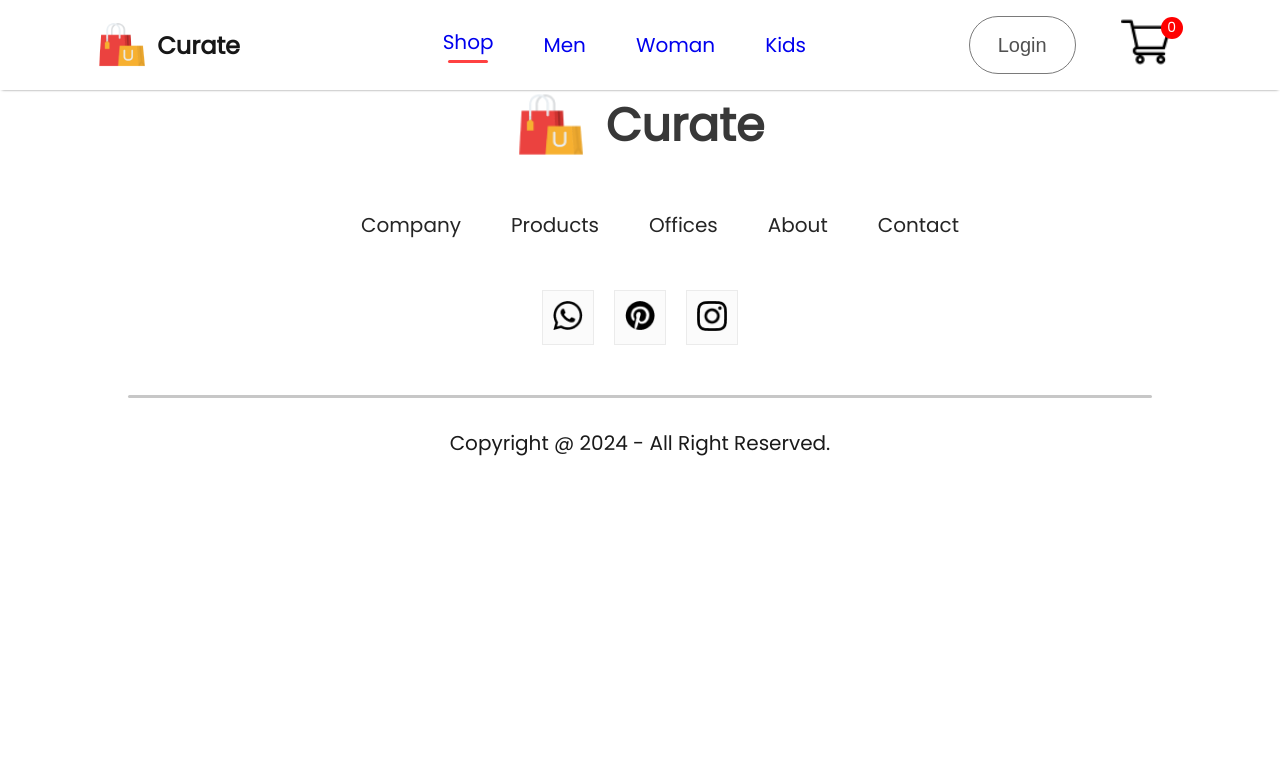
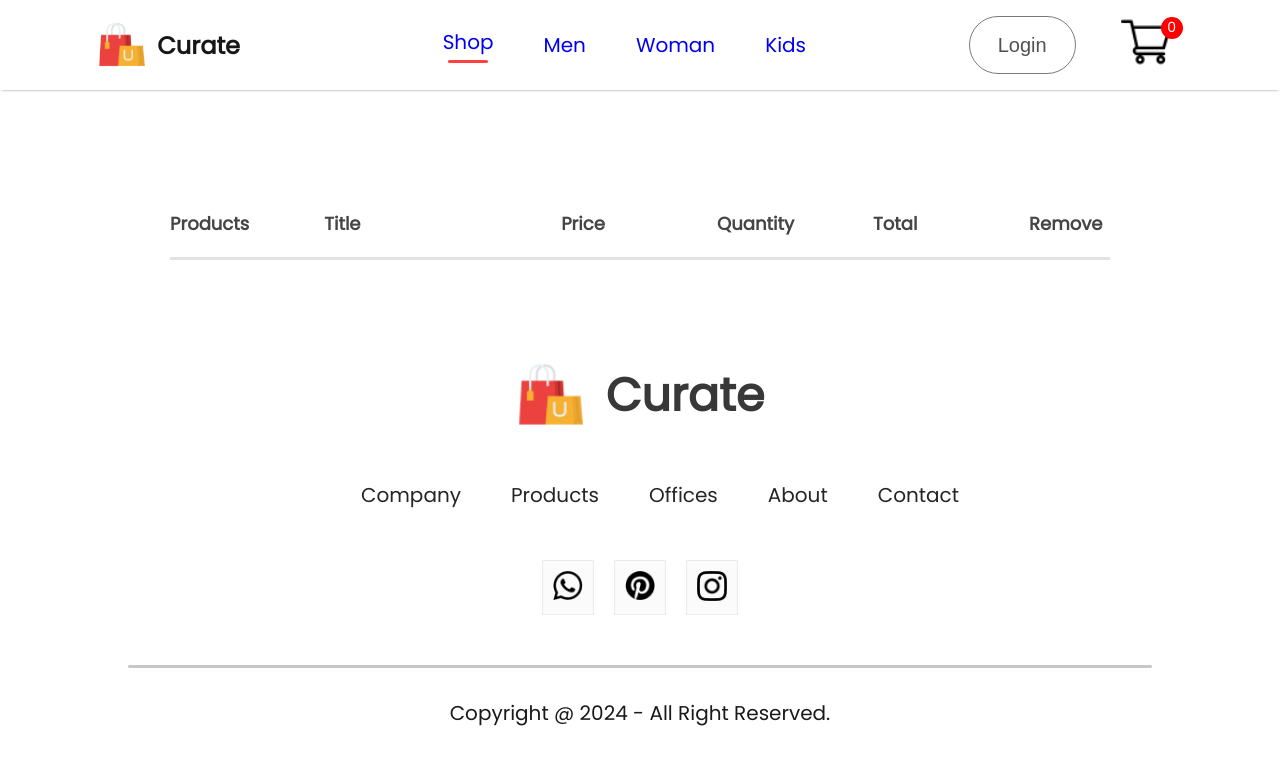
Before and after one commit to gfaruk02/react-ecommerce-client, a React (Vite) app: page /cart in a window 1280 px wide. Shown: the top 764 px of the page. Built offline with nearby package versions, Linux system fonts and the light colour scheme.

Commit message:
deasign cart items page

```diff
--- a/src/Components/CartItems/CartItems.css
+++ b/src/Components/CartItems/CartItems.css
@@ -0,0 +1,37 @@
+.cartitems{
+    margin: 100px 170px;
+}
+.cartitems hr{
+    height: 3px;
+    background: #e2e2e2;
+    border: 0;
+}
+.cartitems-format-main{
+    display: grid;
+    grid-template-columns: 0.5fr 2fr 1fr 1fr 1fr 1fr;
+    align-items: center;
+    gap: 75px;
+    padding:  20px 0px;
+    color: #454545;
+    font-size: 18px;
+    font-weight: 600;
+}
+.cartitems-format{
+    font-size: 17px;
+    font-weight: 500;
+}
+.carticon-product-icon{
+    height: 76px;
+    /* width: 120px; */
+}
+.cartitem-remove-icon{
+    width: 15px;
+    margin: 0px 40px;
+    cursor: pointer;
+}
+.cartitem-quantity{
+    width: 56px;
+    height: 42px;
+    border: 2px solid #ebebeb;
+    background: #fff;
+}
--- a/src/Components/CartItems/CartItems.jsx
+++ b/src/Components/CartItems/CartItems.jsx
@@ -1,9 +1,39 @@
+import { useContext } from 'react';
 import './CartItems.css'
+import { ShopContext } from '../../Context/ShopContext';
+import cart_cross_icon from '../Assets/cart_cross_icon.png'
+const CartItems = () => {
+    const {all_product, cartItems, removeFromCart} = useContext(ShopContext);
+    // console.log(all_product);
+    console.log(cartItems);
+    return (
+        <div className="cartitems">
+            <div className="cartitems-format-main">
+            <p>Products</p>
+            <p>Title</p>
+            <p>Price</p>
+            <p>Quantity</p>
+            <p>Total</p>
+            <p>Remove</p>
+            </div>
+            <hr />
+            {
+                all_product?.map((e)=>{
+                    if(cartItems[e.id]>0){
+                        return <>
+                        <div className="cartitems-format cartitems-format-main">
+                        <img src={e.image} alt="" className='carticon-product-icon' />
+                        <p>{e.name}</p>
+                        <p>${e.new_price}</p>
+                        <button className='cartitem-quantity'> {cartItems[e.id]} </button>
+                        <p>${e.new_price*cartItems[e.id]} </p>
+                        <img className='cartitem-remove-icon' src={cart_cross_icon} alt="" onClick={()=>{removeFromCart(e.id)}}/>
 
-const CartItems = () => {
-    return (
-        <div className="CartItems">
-
+                    </div>
+                        </>
+                    }
+                })
+            }
         </div>
     );
 };
--- a/src/Context/ShopContext.jsx
+++ b/src/Context/ShopContext.jsx
@@ -21,6 +21,7 @@
     }
 
     const contextValue = { all_product, cartItems, addToCart, removeFromCart };
+
     return (
         <ShopContext.Provider value={contextValue}>
             {props.children}
--- a/src/Pages/Cart.jsx
+++ b/src/Pages/Cart.jsx
@@ -3,7 +3,7 @@
 const Cart = () => {
     return (
         <div>
-            <CartItems />
+         <CartItems></CartItems>
         </div>
     );
 };
```
